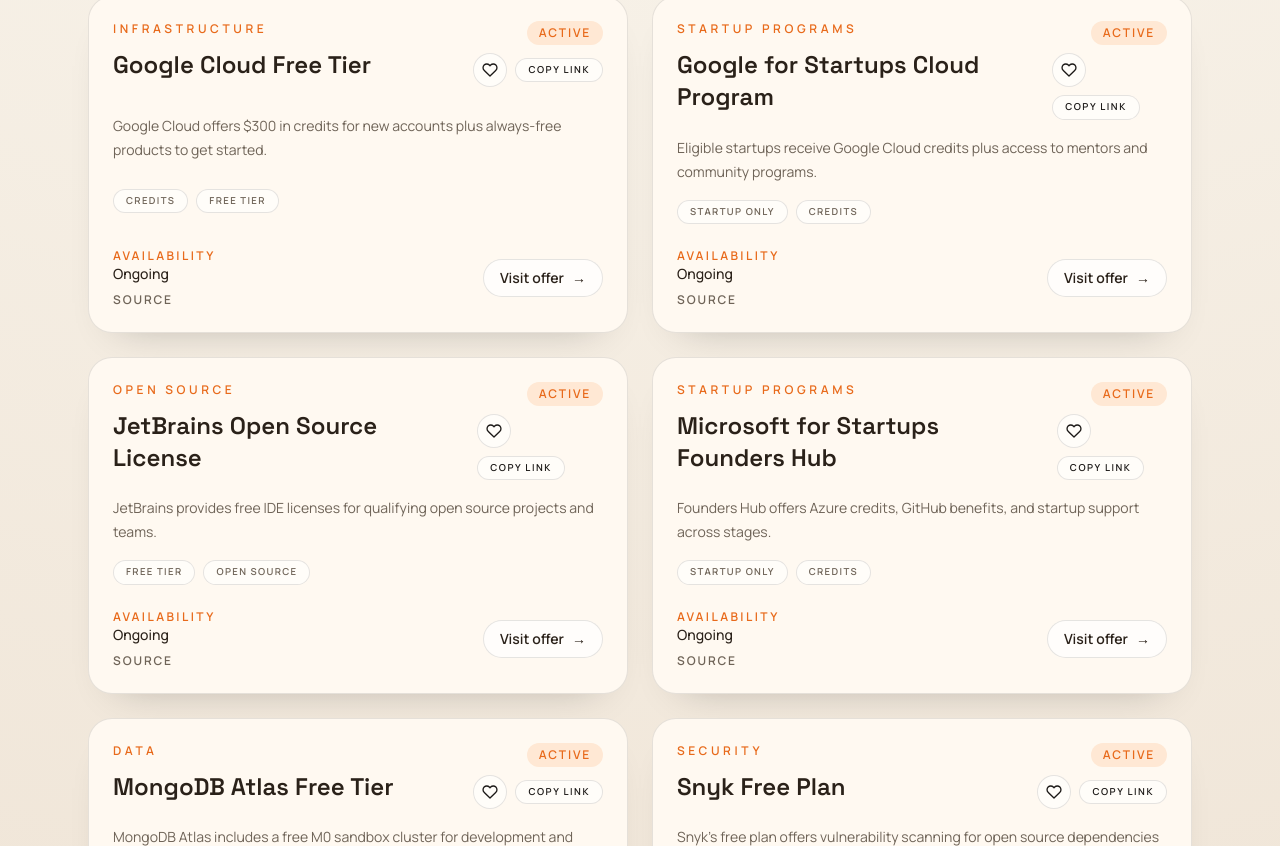
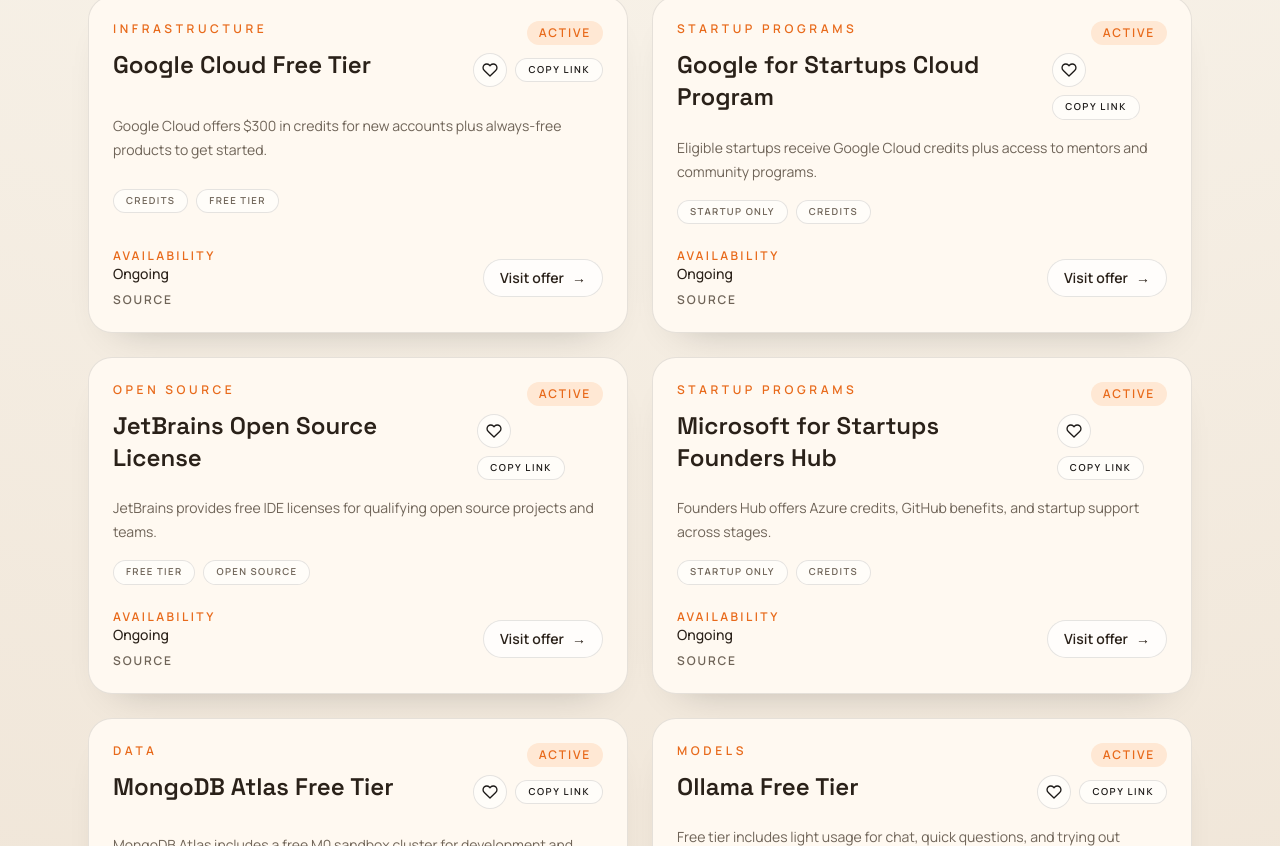
Before and after one commit to zainfathoni/ai-promo, a Next.js app: page /en in a window 1280 px wide. Shown: the part 1954-2800 px from the top of the page. Built offline with nearby package versions, Linux system fonts and the light colour scheme.

Commit message:
Add Ollama Free Tier promo (#45)
Free tier includes light usage for chat, quick questions, and trying out models with minimax-m2.5:cloud and glm5:cloud.

```diff
--- a/src/data/promos.ts
+++ b/src/data/promos.ts
@@ -401,6 +401,20 @@
     sourceUrl: "https://aws.amazon.com/activate/",
   },
   {
+    id: "ollama-free-tier",
+    title: "Ollama Free Tier",
+    description:
+      "Free tier includes light usage for chat, quick questions, and trying out models. Currently minimax-m2.5:cloud and glm5:cloud are free to use with rate limit. Ollama can integrate with coding apps.",
+    category: "Models",
+    tags: ["free-tier"],
+    url: "https://ollama.com/pricing",
+    expiryDate: "Ongoing",
+    addedDate: "2026-02-18",
+    source: "Ollama",
+    sourceUrl: "https://ollama.com/pricing",
+    submittedBy: "ivankristianto",
+  },
+  {
     id: "microsoft-for-startups-founders-hub",
     title: "Microsoft for Startups Founders Hub",
     description:
```
